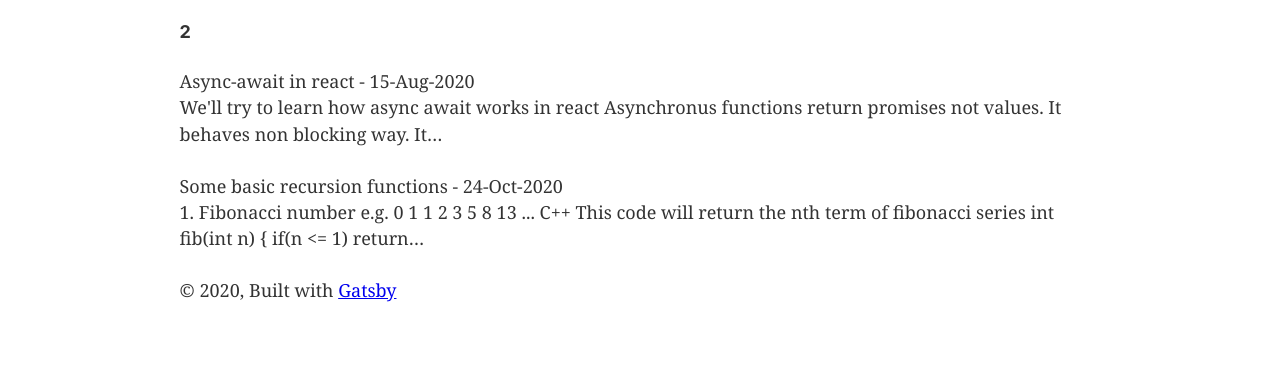
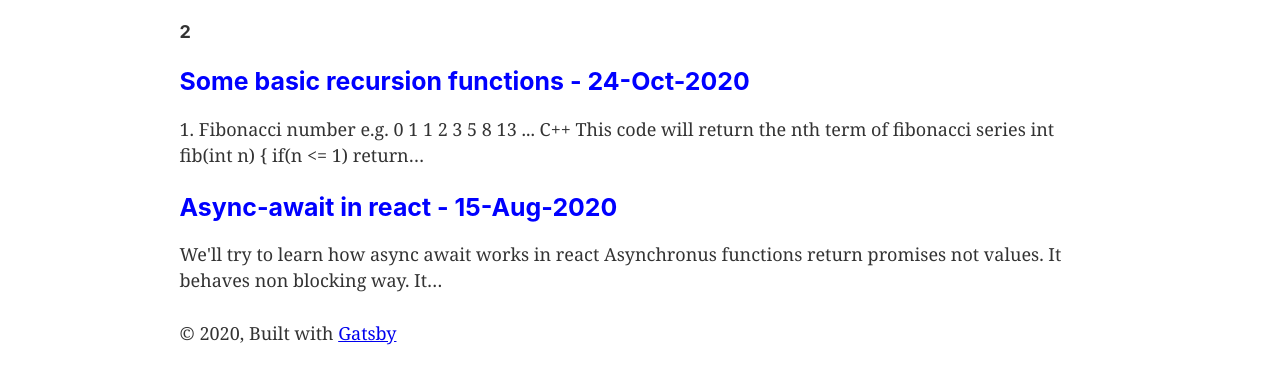
Before and after one commit to ikReza/gatsby-blogsite-1, a Gatsby site: page / in a window 1280 px wide. Shown: the part 171-554 px from the top of the page. Built offline with nearby package versions, Linux system fonts and the light colour scheme; Gatsby itself is replaced by a stand-in of ours; some packages are replaced by stand-ins of ours.

Commit message:
styling with styled-components

```diff
--- a/gatsby-config.js
+++ b/gatsby-config.js
@@ -22,6 +22,7 @@
     },
     `gatsby-transformer-remark`,
     `gatsby-transformer-sharp`,
+    `gatsby-plugin-styled-components`,
     `gatsby-plugin-sharp`,
     {
       resolve: `gatsby-plugin-manifest`,
--- a/src/pages/index.js
+++ b/src/pages/index.js
@@ -1,8 +1,18 @@
 import React from "react"
-import { graphql } from "gatsby"
+import { graphql, Link } from "gatsby"
+import styled from "styled-components"
 
 import Layout from "../components/layout"
 import SEO from "../components/seo"
+
+const BlogLink = styled(Link)`
+  text-decoration: none;
+`
+
+const BlogTitle = styled.h3`
+  margin-bottom: 20px;
+  color: blue;
+`
 
 export default ({ data }) => (
   <Layout>
@@ -12,9 +22,11 @@
       <h4>{data.allMarkdownRemark.totalCount}</h4>
       {data.allMarkdownRemark.edges.map(({ node }) => (
         <div key={node.id}>
-          <span>
-            {node.frontmatter.title} - {node.frontmatter.date}
-          </span>
+          <BlogLink to={node.fields.slug}>
+            <BlogTitle>
+              {node.frontmatter.title} - {node.frontmatter.date}
+            </BlogTitle>
+          </BlogLink>
           <p>{node.excerpt}</p>
         </div>
       ))}
@@ -24,7 +36,7 @@
 
 export const query = graphql`
   query {
-    allMarkdownRemark {
+    allMarkdownRemark(sort: { fields: [frontmatter___date], order: DESC }) {
       totalCount
       edges {
         node {
@@ -34,7 +46,9 @@
             description
             title
           }
-          html
+          fields {
+            slug
+          }
           excerpt
         }
       }
```
Also changed, not shown: package.json (+5 -2 lines), 1 other file.
